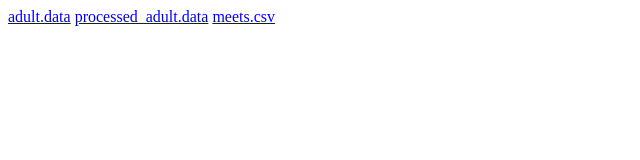
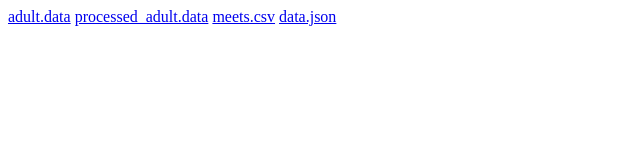
Before and after one commit to obsidian-tech/obsidian-pool, a plain HTML site: page index.html in a window 1280 px wide. Shown: the full height of the page, 0-640 px from the left. Drawn offline with Linux system fonts and the light colour scheme.

Commit message:
Update index.html

```diff
--- a/index.html
+++ b/index.html
@@ -4,5 +4,6 @@
   <a href="adult.data"> adult.data</a>
   <a href="processed_adult.data"> processed_adult.data</a>
   <a href="meets.csv"> meets.csv</a>
+  <a href="data.json"> data.json</a>
  <body>
 </html>
```
